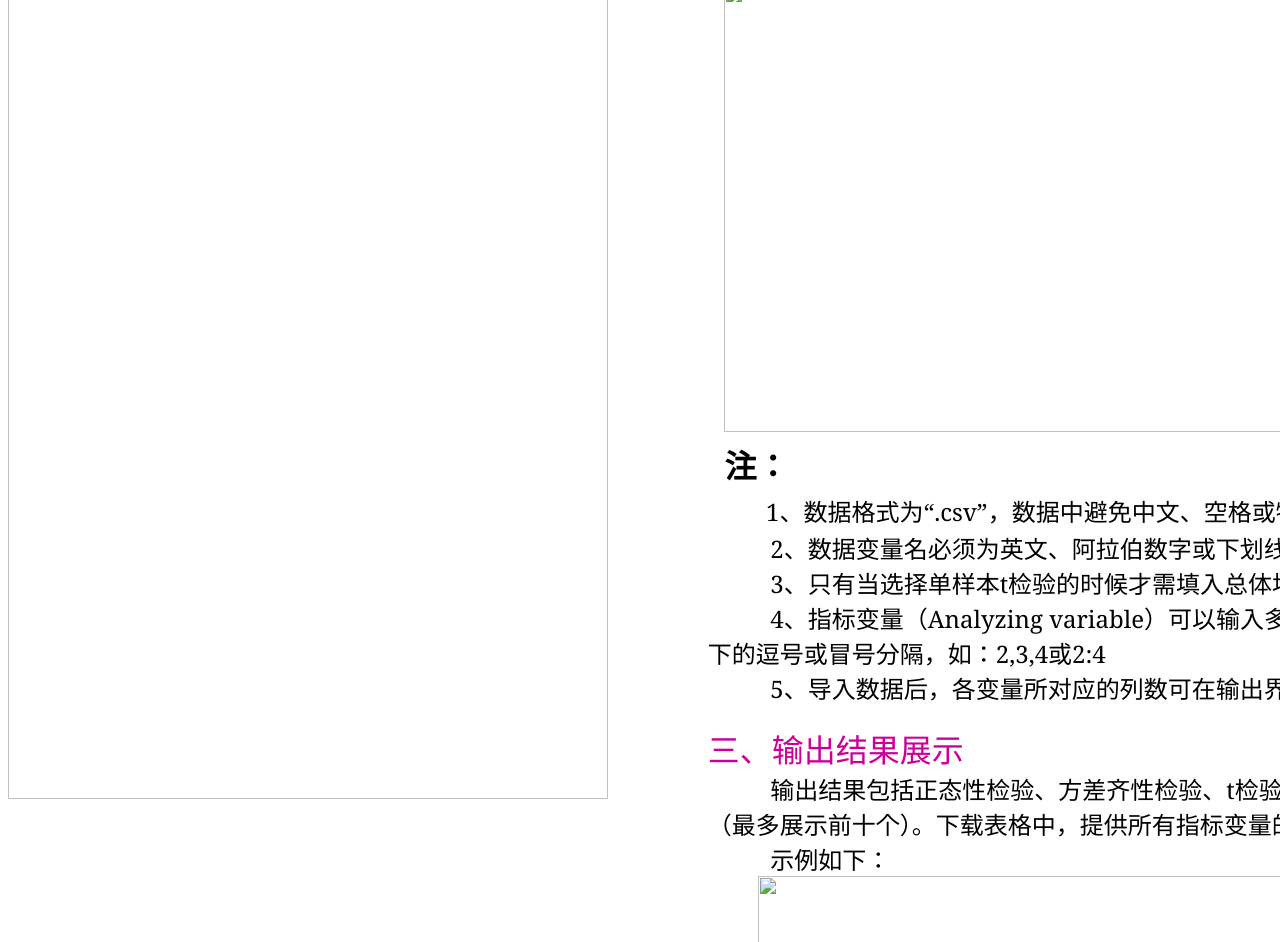
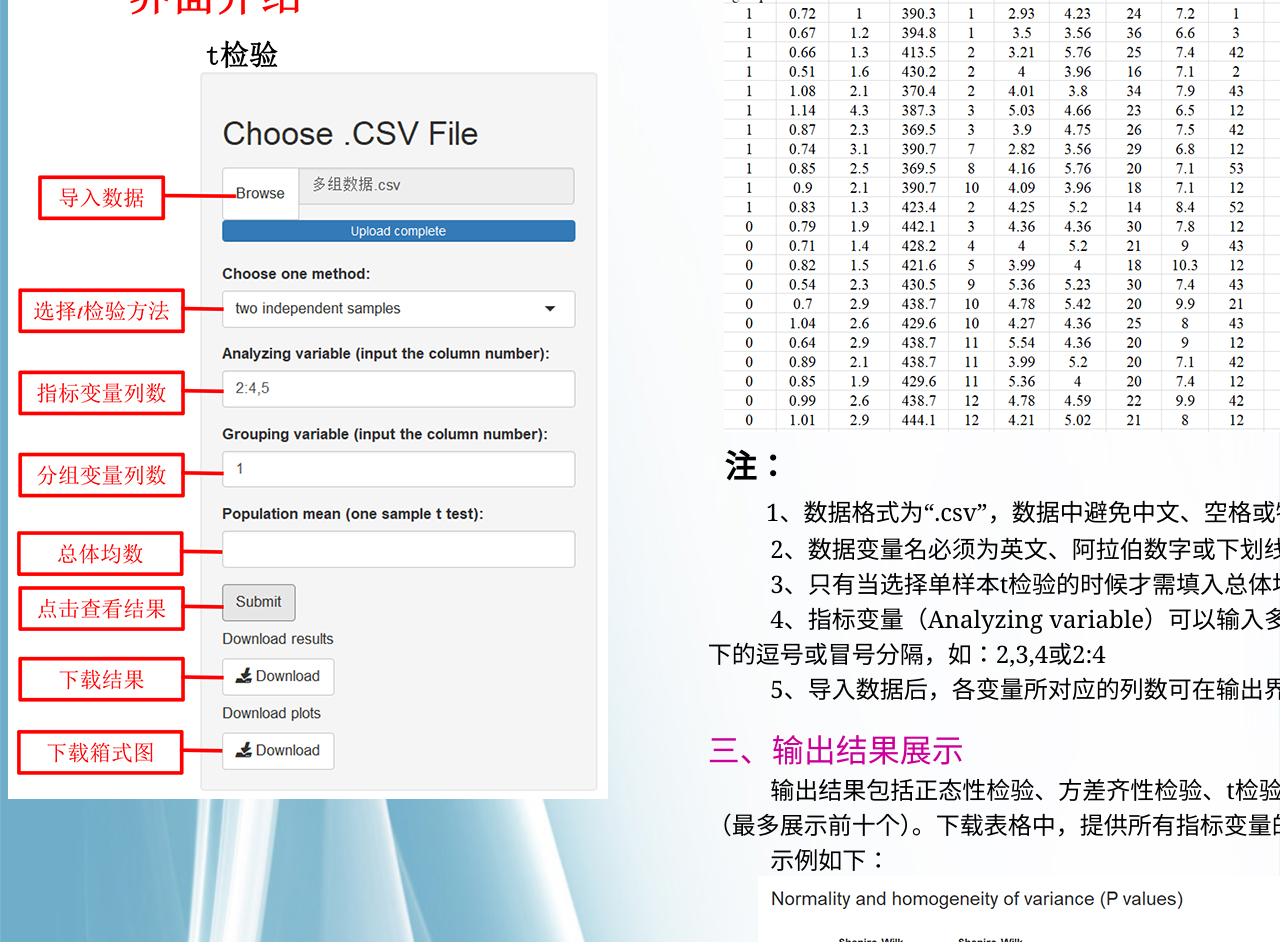
Before and after one commit to ArronBae/practice, a plain HTML site: page index_ttest.html in a window 1280 px wide. Shown: the part 457-1399 px from the top of the page. Drawn offline with Linux system fonts and the light colour scheme.

Commit message:
Add files via upload

```diff
--- a/index_ttest.html
+++ b/index_ttest.html
@@ -5,7 +5,7 @@
 <title>t检验</title>
 <style type="text/css">
 body {
-	background-image: url(image/image16.png);
+	background-image: url(image16.png);
 	background-size: 100% 100%;
 	font-size: 18px;
 }
@@ -35,11 +35,11 @@ body,td,th {
     <p style="font-family: Cambria, 'Hoefler Text', 'Liberation Serif', Times, 'Times New Roman', serif"><span style="font-size: 32px; color: #C09; font-family: Cambria, 'Hoefler Text', 'Liberation Serif', Times, 'Times New Roman', serif;">二、数据格式</span></p></td>
   </tr>
   <tr>
-    <td rowspan="6" align="center" valign="top"><img src="image/ttest/界面.jpg" width="600" height="839"  alt=""/></td>
+    <td rowspan="6" align="center" valign="top"><img src="t检验界面介绍.jpg" width="600" height="839"  alt=""/></td>
     <td rowspan="3" align="left" valign="top">&nbsp;</td>
   </tr>
   <tr>
-    <td height="64" valign="top" style="font-size: 32px; color: #C09; font-family: Cambria, 'Hoefler Text', 'Liberation Serif', Times, 'Times New Roman', serif;">&nbsp;&nbsp;<img src="image/ttest/6.png" width="700" height="448"  alt=""/></td>
+    <td height="64" valign="top" style="font-size: 32px; color: #C09; font-family: Cambria, 'Hoefler Text', 'Liberation Serif', Times, 'Times New Roman', serif;">&nbsp;&nbsp;<img src="整理形式.png" width="700" height="448"  alt=""/></td>
   </tr>
   <tr>
     <td rowspan="2" align="left" valign="top"> <p style="font-family: Cambria, 'Hoefler Text', 'Liberation Serif', Times, 'Times New Roman', serif"><span style="font-size: 32px; font-family: Cambria, 'Hoefler Text', 'Liberation Serif', Times, 'Times New Roman', serif;"><strong>&nbsp;&nbsp;注：</strong><br>
@@ -61,7 +61,7 @@ body,td,th {
     <td>&nbsp;</td>
     <td valign="top">&nbsp;&nbsp;&nbsp;&nbsp;&nbsp;&nbsp;&nbsp;&nbsp;&nbsp;&nbsp;输出结果包括正态性检验、方差齐性检验、t检验、秩和检验结果（最多展示前十个）。下载表格中，提供所有指标变量的t检验结果<br>
       &nbsp;&nbsp;&nbsp;&nbsp;&nbsp;&nbsp;&nbsp;&nbsp;&nbsp;&nbsp;示例如下： <br>
-    &nbsp;&nbsp;&nbsp;&nbsp;&nbsp;&nbsp;&nbsp;&nbsp;<img src="image/ttest/2.png" width="700" height="1148"  alt=""/></td>
+    &nbsp;&nbsp;&nbsp;&nbsp;&nbsp;&nbsp;&nbsp;&nbsp;<img src="t检验结果页面.png" width="700" height="1177"  alt=""/></td>
   </tr>
 </table>
 </body>
```
Also changed, not shown: t检验界面介绍.jpg (added), t检验结果页面.png (added), 整理形式.png (added).
